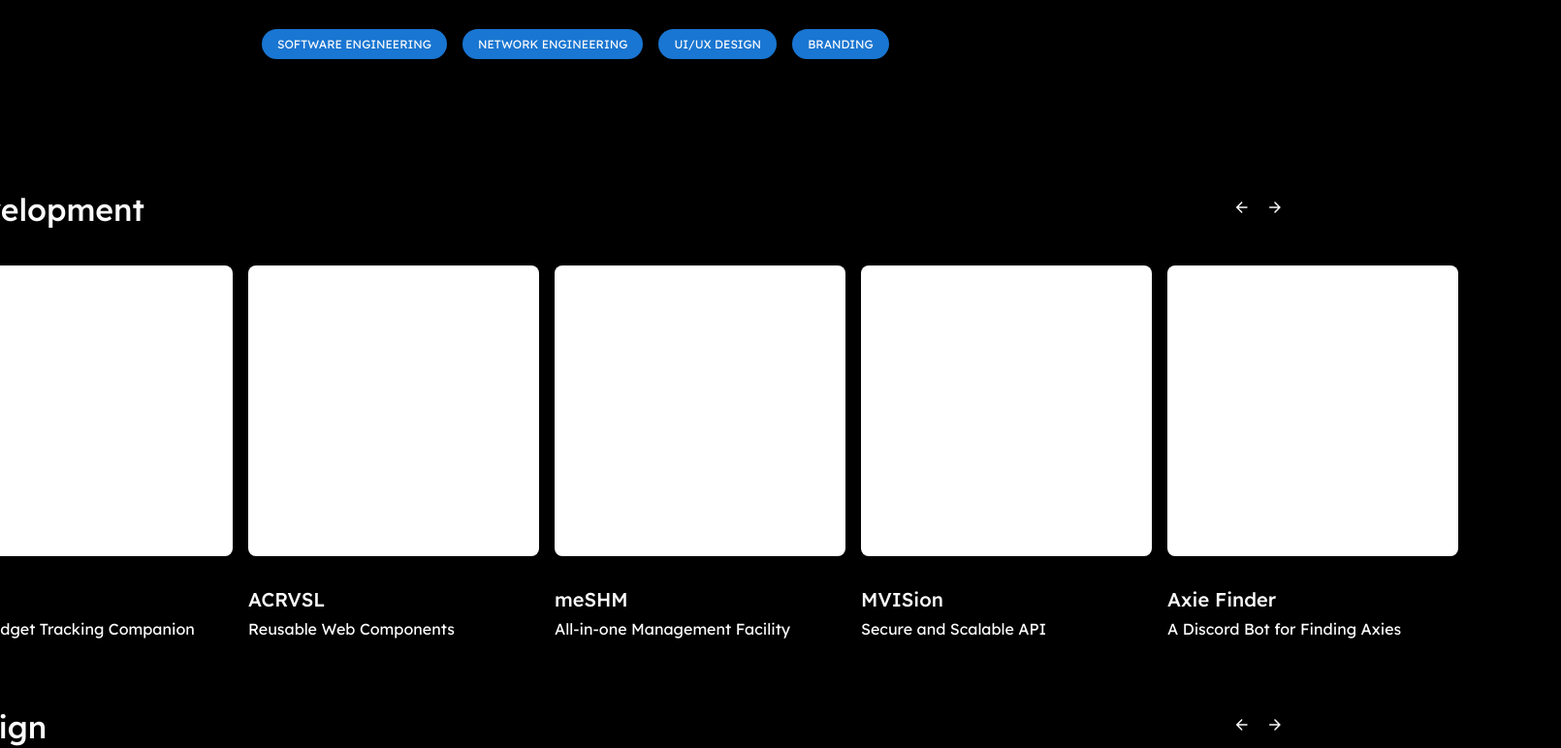
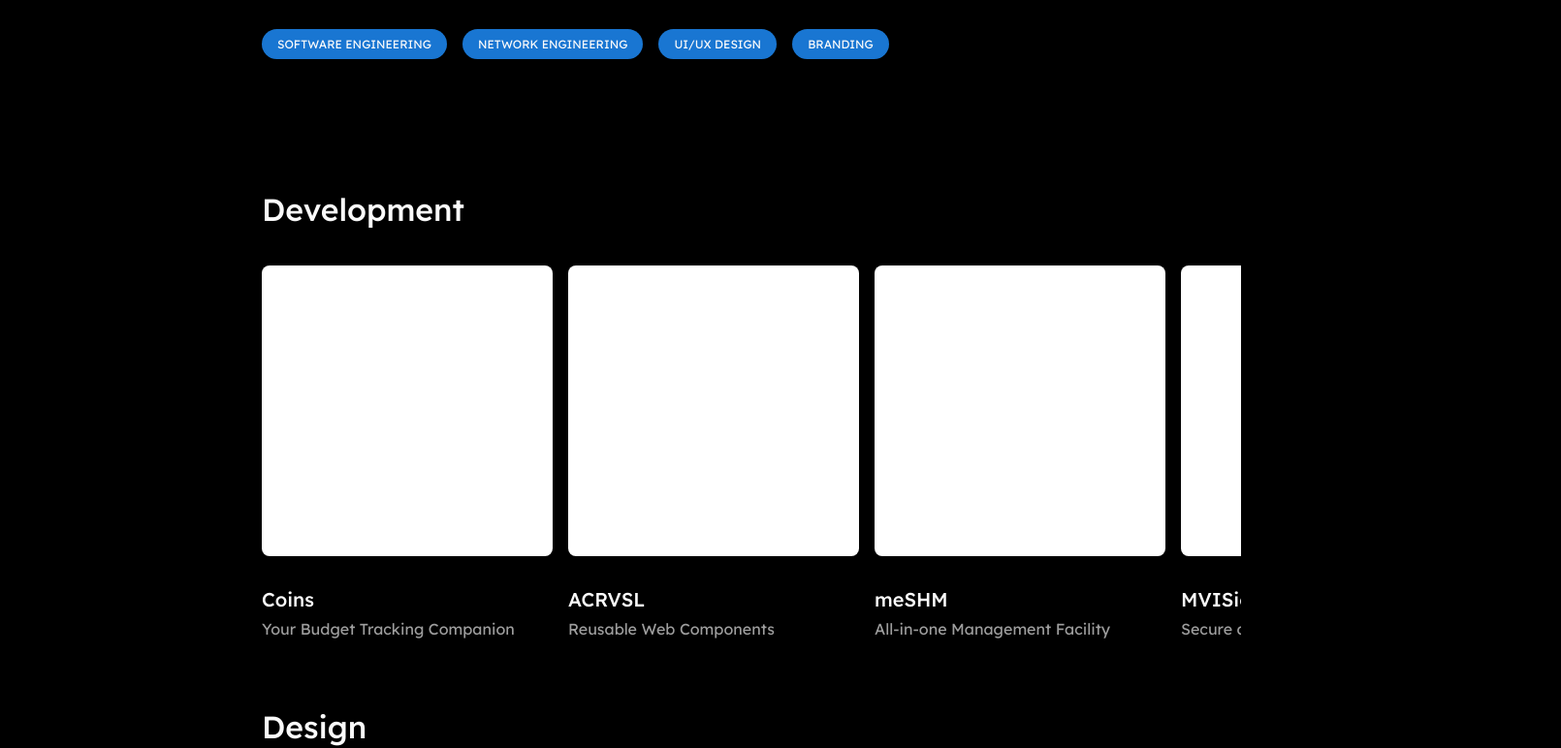
Before and after one commit to achrovisual/portfolio, a Vue app: page / in a window 1280 px wide. Shown: the part 400-1172 px from the top of the page at 97% size, 1610 px wide, since content can reach past the window. Built offline with nearby package versions, Linux system fonts and the light colour scheme.

Commit message:
Adjust global styling

```diff
--- a/public/style.css
+++ b/public/style.css
@@ -7,6 +7,7 @@
     /* Google Material Design */
     --Gray-50: #FAFAFA;
     --Gray-400: #BDBDBD;
+    --Gray-500: #9E9E9E;
     --Blue-700: #1976D2;
 
 }
@@ -37,7 +38,6 @@ body {
 
 .container {
     display: flex;
-    width: 100%;
     height: 100%;
     align-items: center;
     flex-direction: column;
@@ -58,3 +58,8 @@ body {
     align-self: inherit;
     margin:auto;
 }
+
+.overflow_hidden {
+    width: 100%;
+    overflow: hidden;
+}
```
